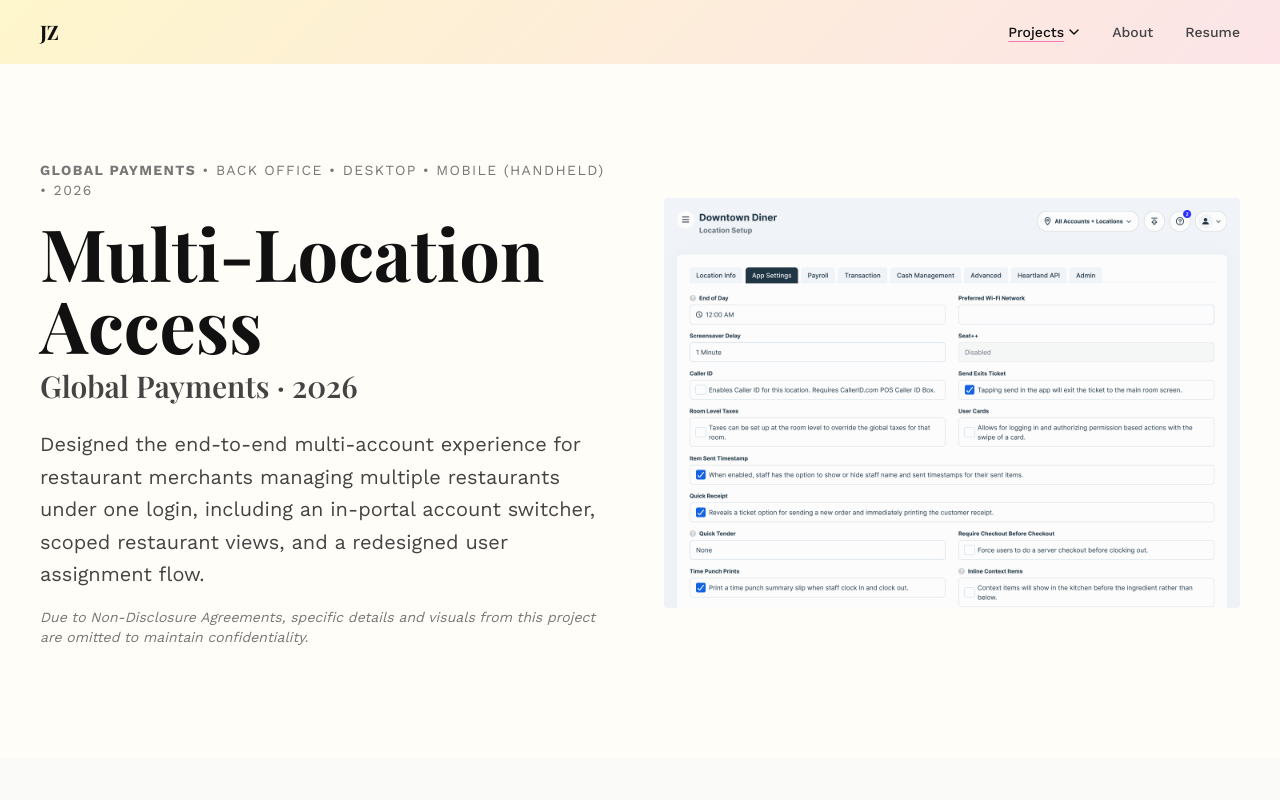
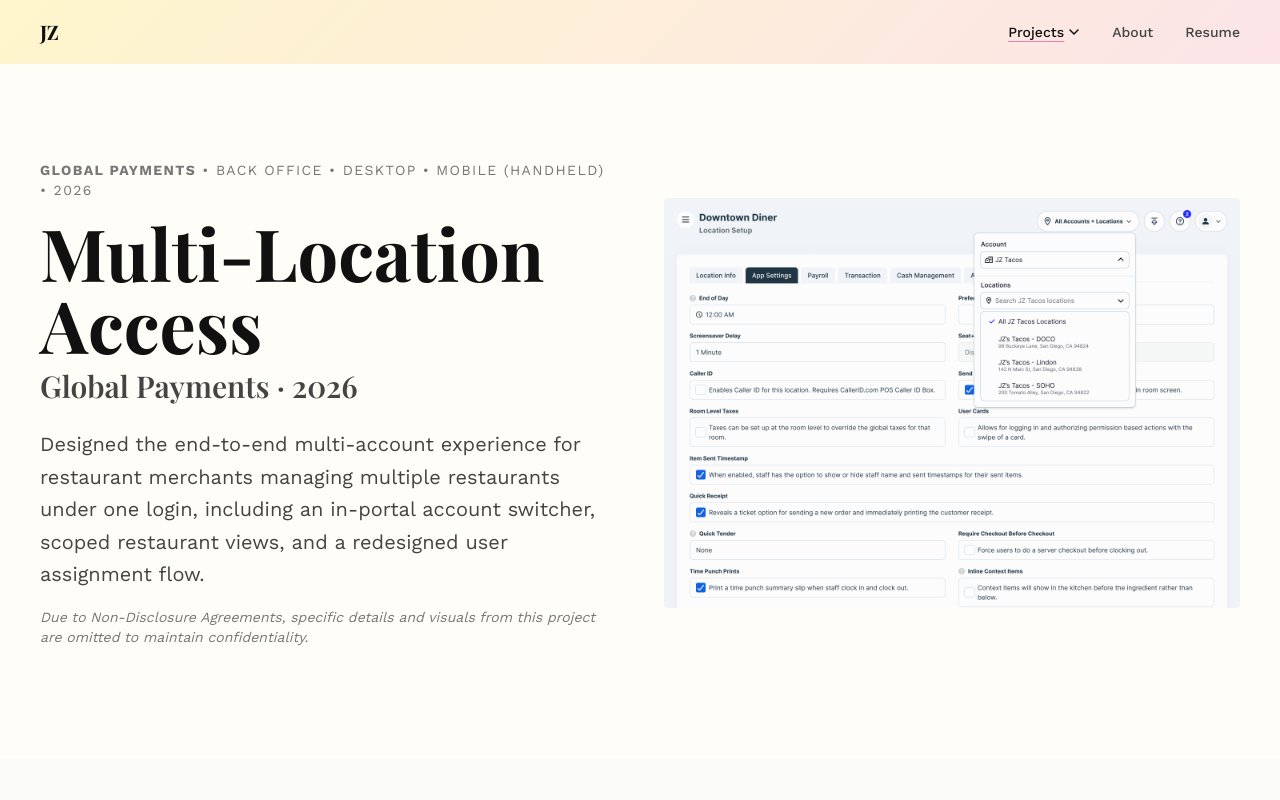
Before and after one commit to therealjenniflor/portfolio, a Next.js app: page /multi-location-access in a window 1280 px wide. Shown: the top 800 px of the page. Built offline with nearby package versions, Linux system fonts and the light colour scheme.

Commit message:
Multi Hero Image fixed

```diff
--- a/src/app/multi-location-access/page.tsx
+++ b/src/app/multi-location-access/page.tsx
@@ -122,8 +122,8 @@ export default function MultiLocationAccessPage() {
             </div>
             <div className="rounded-sm overflow-hidden">
               <Image
-                src="/images/multi_location/multi-location-dashboard/Accounts + Locations-1.png"
-                alt="Admin portal showing All Accounts + Locations switcher in the top nav"
+                src="/images/multi_location/multi-location-dashboard/locations-hero.png"
+                alt="Multi-Location Access hero"
                 width={0}
                 height={0}
                 sizes="50vw"
```
Also changed, not shown: public/images/multi_location/multi-location-dashboard/account-locations-1.png (renamed from public/images/multi_location/multi-location-dashboard/Accounts + Locations-1.png), public/images/multi_location/multi-location-dashboard/locations-hero.png (renamed from public/images/multi_location/multi-location-dashboard/All Locations.png).
